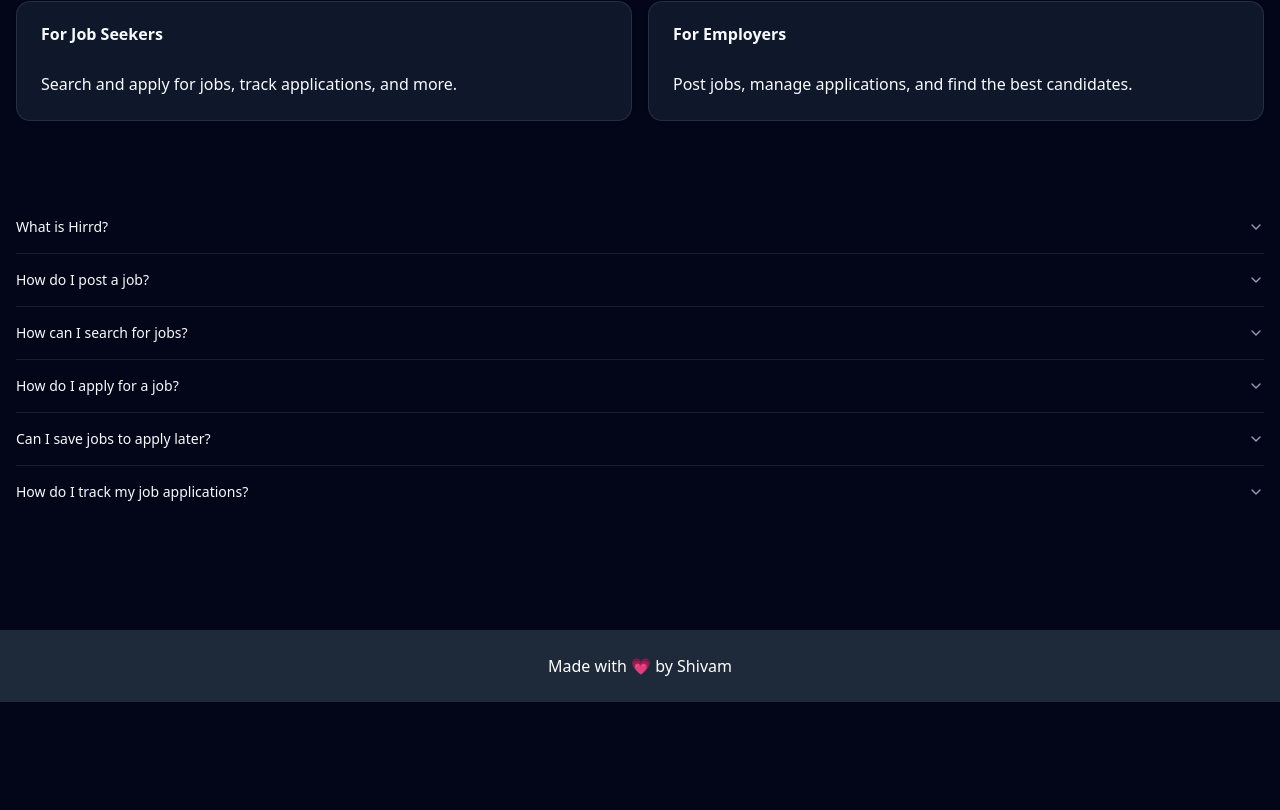
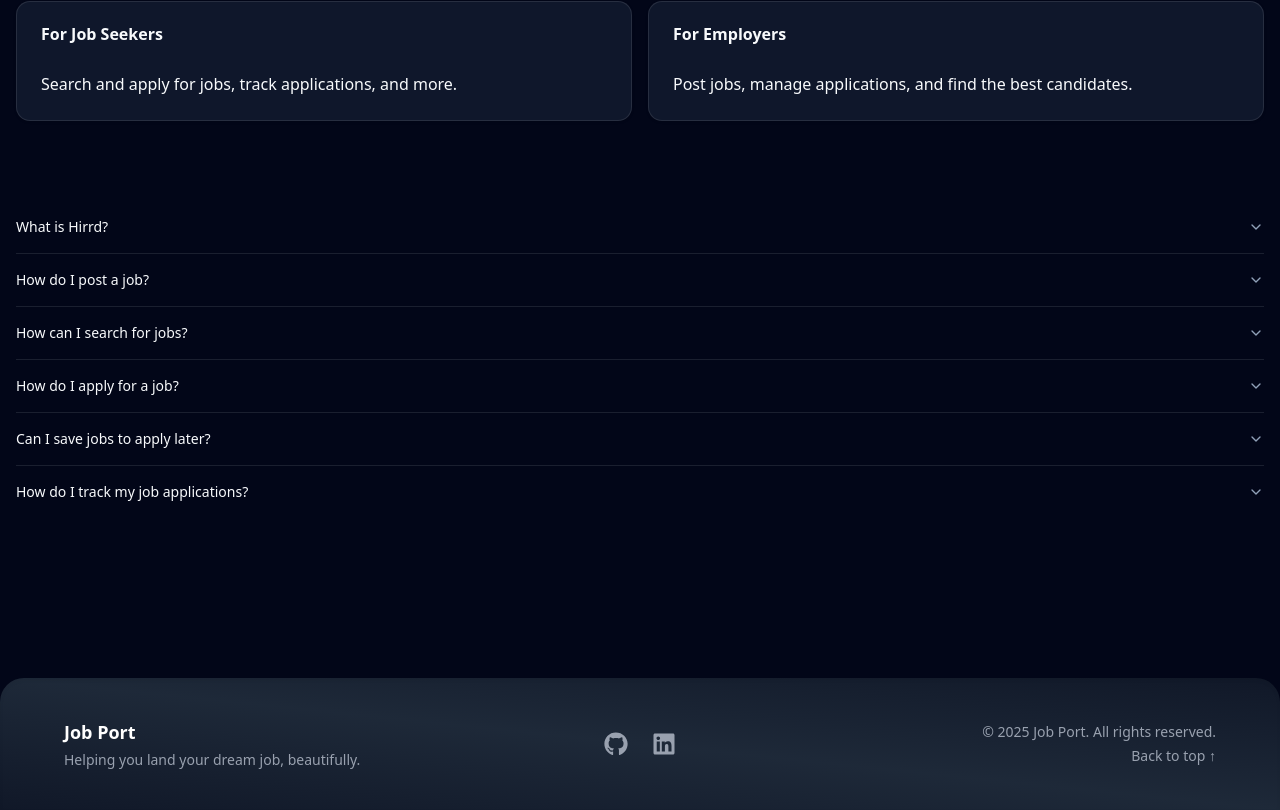
Before and after one commit to shivamkr082003/job_portal, a React (Vite) app: page / in a window 1280 px wide. Shown: the part 1675-2485 px from the top of the page. Before the commit the page ends 2377 px from the top, so only its background shows below. Built offline with nearby package versions, Linux system fonts and the light colour scheme; no server answers.

Commit message:
improve in footer

```diff
--- a/package.json
+++ b/package.json
@@ -31,6 +31,7 @@
     "react": "^19.0.0",
     "react-dom": "^19.0.0",
     "react-hook-form": "^7.55.0",
+    "react-icons": "^5.5.0",
     "react-router-dom": "^6.26.0",
     "react-spinners": "^0.15.0",
     "tailwind-merge": "^3.1.0",
--- a/src/layouts/app-layout.jsx
+++ b/src/layouts/app-layout.jsx
@@ -1,5 +1,6 @@
 import Header from "@/components/header";
 import { Outlet } from "react-router-dom";
+import { FaGithub, FaLinkedin } from "react-icons/fa";
 
 const AppLayout = () => {
   return (
@@ -11,9 +12,55 @@
         <Outlet />
       </main>
 
-      <footer className="mt-8 p-6 text-center bg-gray-800 text-white">
-        Made with 💗 by Shivam
-      </footer>
+    <footer className="mt-20 bg-gradient-to-tr from-gray-900 via-gray-800 to-gray-900 text-white px-6 py-10 rounded-t-3xl shadow-inner">
+      <div className="max-w-6xl mx-auto grid grid-cols-1 md:grid-cols-3 items-center text-sm">
+
+        {/* Left - Branding + Tagline */}
+        <div className="md:justify-start justify-center flex flex-col md:items-start items-center mb-6 md:mb-0">
+          <h2 className="text-lg font-semibold">Job Port</h2>
+          <p className="text-gray-400 mt-1">
+            Helping you land your dream job, beautifully.
+          </p>
+        </div>
+
+        {/* Center - Social Icons */}
+        <div className="flex justify-center gap-6 text-2xl">
+          <a
+            href="https://github.com/shivamkr082003"
+            target="_blank"
+            rel="noopener noreferrer"
+            className="text-gray-400 hover:text-white transition duration-300"
+          >
+            <FaGithub />
+          </a>
+          <a
+            href="https://linkedin.com/in/shivam-kumar-138924288"
+            target="_blank"
+            rel="noopener noreferrer"
+            className="text-gray-400 hover:text-white transition duration-300"
+          >
+            <FaLinkedin />
+          </a>
+        </div>
+
+        {/* Right - Copyright */}
+        <div className="md:justify-end justify-center flex flex-col md:items-end items-center text-gray-400">
+          <p>&copy; 2025 Job Port. All rights reserved.</p>
+          <a href="#" className="hover:text-white transition mt-1">
+            Back to top ↑
+          </a>
+        </div>
+
+      </div>
+    </footer>
+
+
+
+
+
+
+
+
     </div>
   );
 };
```
Also changed, not shown: 1 other file (tests, documents, lock files or other folders).
